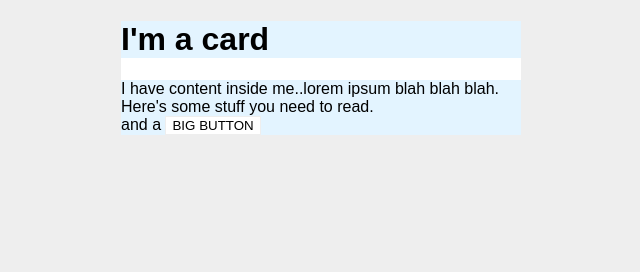
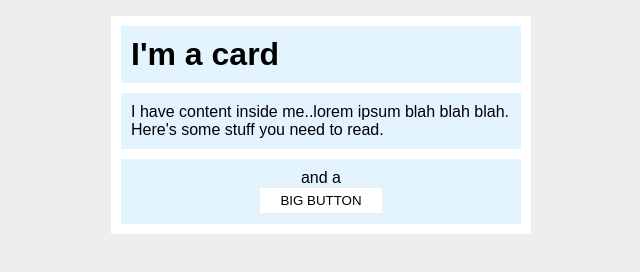
Before and after one commit to NwizuEmmanuel/odin-exercises, a plain HTML site: page margin-and-padding-2/index.html in a window 1280 px wide. Shown: the whole page, without its empty margins (319-959 px from the left). Drawn offline with Linux system fonts and the light colour scheme.

Commit message:
added outcome image, added more style to margin-and-padding-2/style.css

```diff
--- a/margin-and-padding-2/style.css
+++ b/margin-and-padding-2/style.css
@@ -1,27 +1,43 @@
 body {
     background: #eee;
     font-family: sans-serif;
+    box-sizing: border-box;
+  }
+
+  h1{
+    margin: 0;
+    padding: 0;
   }
 
   .card {
     width: 400px;
     background: #fff;
     margin: 16px auto;
+    padding: 10px;
   }
 
   .title {
     background: #e3f4ff;
+    margin-bottom: 10px;
+    padding: 10px;
   }
 
   .content {
     background: #e3f4ff;
+    padding: 10px;
+    margin-bottom: 10px;
   }
 
   .button-container {
     background: #e3f4ff;
+    padding: 10px;
+    text-align: center;
   }
 
   button {
     background: white;
     border: 1px solid #eee;
+    display: block;
+    margin: 0 auto;
+    padding: 5px 20px;
   }
```
Also changed, not shown: margin-and-padding-2/desired-outcome.png (added).
